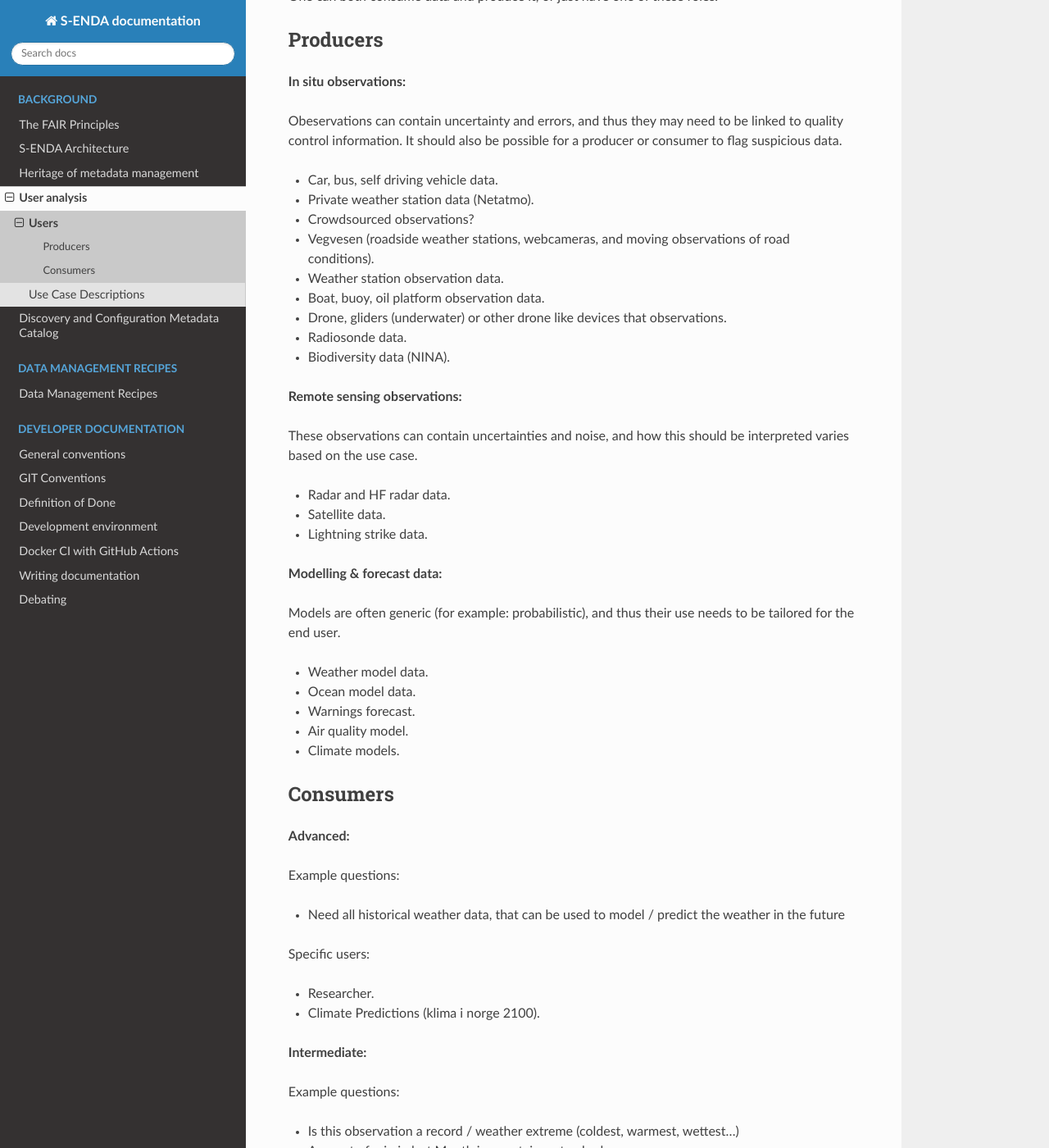
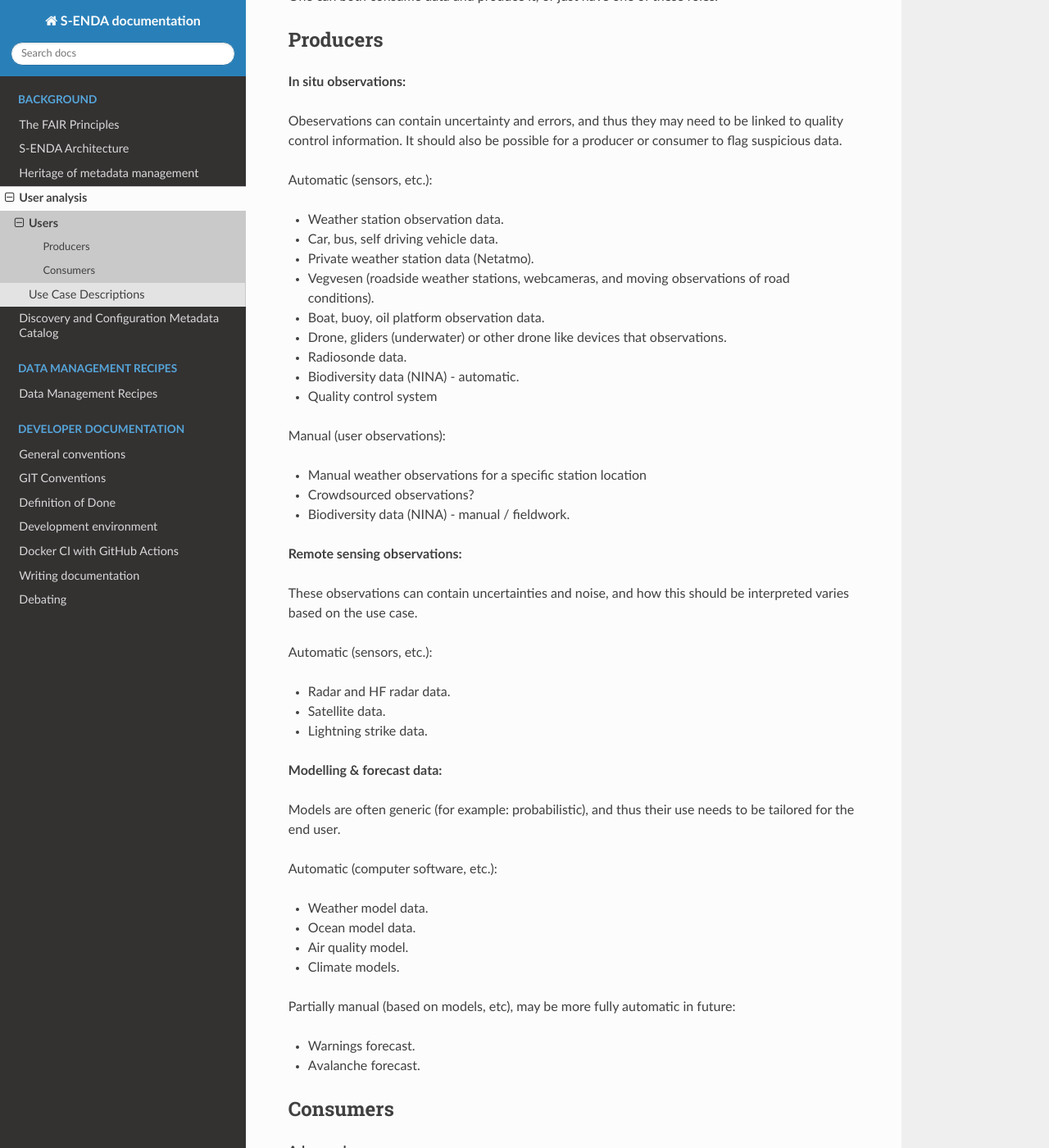
Before and after one commit to metno/S-ENDA-documentation, a Sphinx documentation site: the page built from source/users.rst, in a window 1280 px wide and 1400 px high, scrolled down 296 px. Shown: the whole window at 82% size. Built offline with Sphinx 7.4.7 and the Read the Docs theme 2.0.0, drawn with Linux system fonts in a browser that asks for light colours.

Commit message:
Update users.rst

```diff
--- a/source/users.rst
+++ b/source/users.rst
@@ -16,15 +16,15 @@ Producers
 
 Obeservations can contain uncertainty and errors, and thus they may need to be linked to quality control information. It should also be possible for a producer or consumer to flag suspicious data.
 
+Automatic (sensors, etc.):
+
+* Weather station observation data.
+
 * Car, bus, self driving vehicle data.
 
 * Private weather station data (Netatmo).
 
-* Crowdsourced observations?
-
 * Vegvesen (roadside weather stations, webcameras, and moving observations of road conditions).
-
-* Weather station observation data.
 
 * Boat, buoy, oil platform observation data.
 
@@ -32,11 +32,23 @@ Obeservations can contain uncertainty and errors, and thus they may need to be l
 
 * Radiosonde data.
 
-* Biodiversity data (NINA).
+* Biodiversity data (NINA) - automatic.
+
+* Quality control system
+
+Manual (user observations):
+
+* Manual weather observations for a specific station location
+
+* Crowdsourced observations?
+
+* Biodiversity data (NINA) - manual / fieldwork.
 
 **Remote sensing observations:**
 
 These observations can contain uncertainties and noise, and how this should be interpreted varies based on the use case.
+
+Automatic (sensors, etc.):
 
 * Radar and HF radar data.
 
@@ -48,15 +60,21 @@ These observations can contain uncertainties and noise, and how this should be i
 
 Models are often generic (for example: probabilistic), and thus their use needs to be tailored for the end user.
 
+Automatic (computer software, etc.):
+
 * Weather model data.
 
 * Ocean model data.
 
-* Warnings forecast.
-
 * Air quality model.
 
 * Climate models.
+
+Partially manual (based on models, etc), may be more fully automatic in future:
+
+* Warnings forecast.
+
+* Avalanche forecast.
 
 
 Consumers
```
